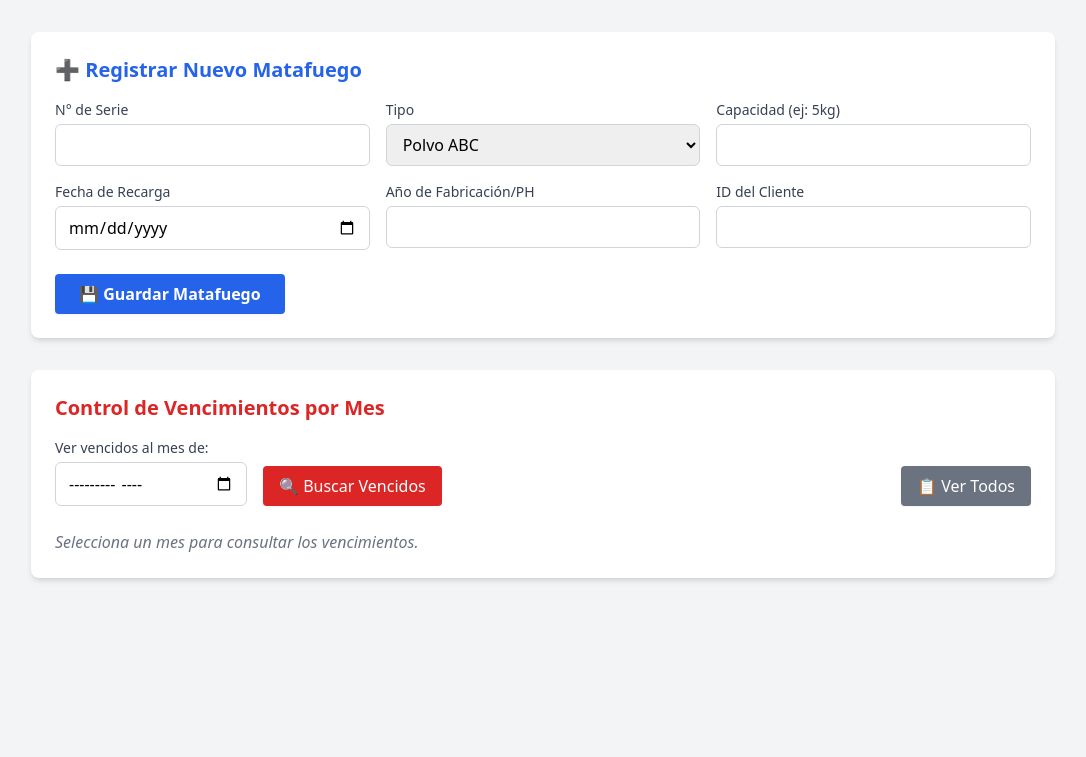
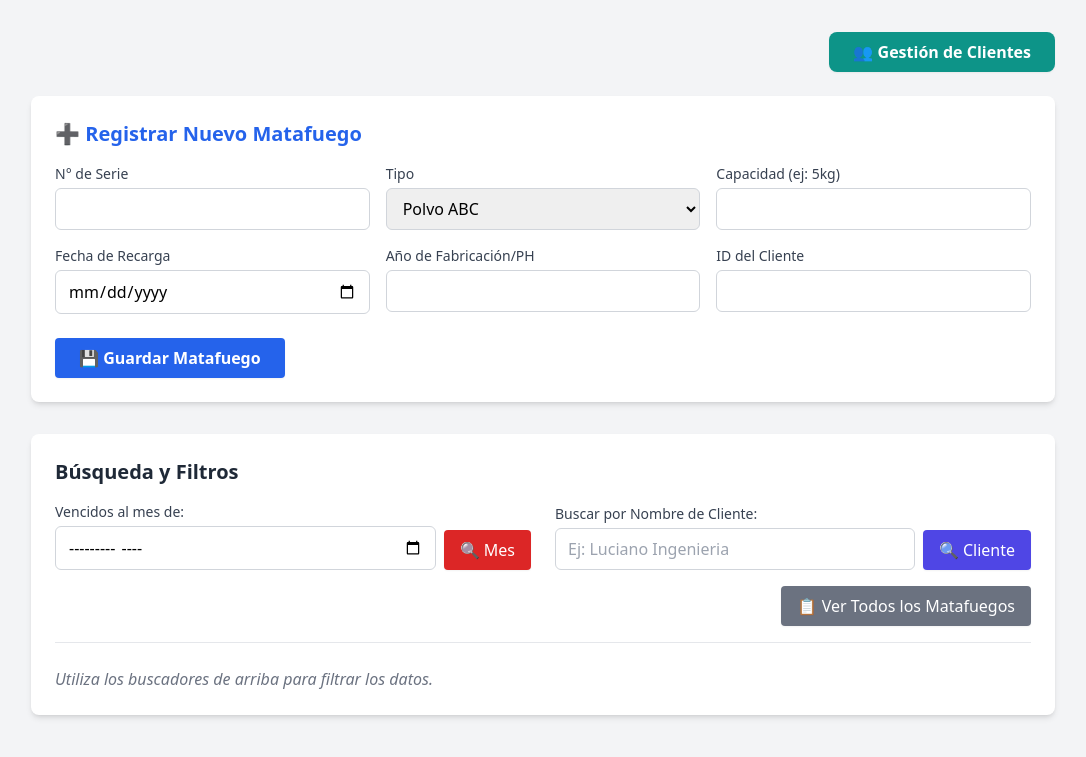
Before and after one commit to LucianoLosardo/Matafuegos-repositorio, a FastAPI app: page / in a window 1280 px wide. Shown: the top 757 px of the page, without its empty margins (97-1183 px from the left). Run offline with FastAPI, Linux system fonts and the light colour scheme; some libraries are stand-ins or nearby versions.

Commit message:
correciones de los endpoints

```diff
--- a/backend/app/templates/index.html
+++ b/backend/app/templates/index.html
@@ -7,6 +7,13 @@
     <script src="https://cdn.tailwindcss.com"></script>
 </head>
 <body class="bg-gray-100 p-8">
+
+    <div class="max-w-5xl mx-auto mb-6 flex justify-end">
+        <a href="/clientes"
+           class="bg-teal-600 text-white px-6 py-2 rounded-lg font-semibold hover:bg-teal-700 transition-colors shadow-sm flex items-center gap-2">
+            👥 Gestión de Clientes
+        </a>
+    </div>
 
     <div class="bg-white p-6 rounded-lg shadow-md max-w-5xl mx-auto">
         <h2 class="text-xl mb-4 font-semibold text-blue-600">➕ Registrar Nuevo Matafuego</h2>
@@ -70,37 +77,49 @@
     </div>
 
     <div class="bg-white p-6 rounded-lg shadow-md mt-8 max-w-5xl mx-auto">
-        <h2 class="text-xl mb-4 font-semibold text-red-600">Control de Vencimientos por Mes</h2>
+        <h2 class="text-xl mb-4 font-semibold text-gray-800">Búsqueda y Filtros</h2>
 
-        <form hx-get="/matafuegos/tabla"
-              hx-target="#lista-matafuegos"
-              class="flex items-end gap-4 mb-6">
+        <div class="grid grid-cols-1 md:grid-cols-2 gap-6 mb-4">
 
-            <div>
-                <label for="mes_busqueda" class="block text-sm font-medium text-gray-700 mb-1">
-                    Ver vencidos al mes de:
-                </label>
-                <input type="month"
-                       id="mes_busqueda"
-                       name="mes_busqueda"
-                       class="border border-gray-300 rounded-md px-3 py-2 focus:outline-none focus:ring-2 focus:ring-red-500">
-            </div>
+            <form hx-get="/matafuegos/tabla" hx-target="#lista-matafuegos" class="flex items-end gap-2">
+                <div class="flex-1">
+                    <label for="mes_busqueda" class="block text-sm font-medium text-gray-700 mb-1">
+                        Vencidos al mes de:
+                    </label>
+                    <input type="month" id="mes_busqueda" name="mes_busqueda"
+                           class="w-full border border-gray-300 rounded-md px-3 py-2 focus:outline-none focus:ring-2 focus:ring-red-500">
+                </div>
+                <button type="submit" class="bg-red-600 text-white px-4 py-2 rounded hover:bg-red-700 transition-colors shadow-sm">
+                    🔍 Mes
+                </button>
+            </form>
 
-            <button type="submit"
-                    class="bg-red-600 text-white px-4 py-2 rounded hover:bg-red-700 transition-colors shadow-sm">
-                🔍 Buscar Vencidos
-            </button>
+            <form hx-get="/matafuegos/tabla" hx-target="#lista-matafuegos" class="flex items-end gap-2">
+                <div class="flex-1">
+                    <label for="nombre_cliente" class="block text-sm font-medium text-gray-700 mb-1">
+                        Buscar por Nombre de Cliente:
+                    </label>
+                    <input type="text" id="nombre_cliente" name="nombre_cliente" placeholder="Ej: Luciano Ingenieria"
+                           class="w-full border border-gray-300 rounded-md px-3 py-2 focus:outline-none focus:ring-2 focus:ring-indigo-500">
+                </div>
+                <button type="submit" class="bg-indigo-600 text-white px-4 py-2 rounded hover:bg-indigo-700 transition-colors shadow-sm">
+                    🔍 Cliente
+                </button>
+            </form>
 
+        </div>
+
+        <div class="flex justify-end mb-6 border-b pb-4 border-gray-200">
             <button type="button"
                     hx-get="/matafuegos/tabla"
                     hx-target="#lista-matafuegos"
-                    class="bg-gray-500 text-white px-4 py-2 rounded hover:bg-gray-600 transition-colors shadow-sm ml-auto">
-                📋 Ver Todos
+                    class="bg-gray-500 text-white px-4 py-2 rounded hover:bg-gray-600 transition-colors shadow-sm">
+                📋 Ver Todos los Matafuegos
             </button>
-        </form>
+        </div>
 
         <div id="lista-matafuegos" class="overflow-x-auto">
-            <p class="text-gray-500 italic">Selecciona un mes para consultar los vencimientos.</p>
+            <p class="text-gray-500 italic">Utiliza los buscadores de arriba para filtrar los datos.</p>
         </div>
     </div>
 
--- a/backend/app/templates/matafuegos/lista_matafuegos.html
+++ b/backend/app/templates/matafuegos/lista_matafuegos.html
@@ -6,7 +6,7 @@
             <th class="py-3 px-4 text-left font-semibold">Tipo</th>
             <th class="py-3 px-4 text-left font-semibold">Capacidad</th>
             <th class="py-3 px-4 text-left font-semibold">Última Recarga</th>
-            <th class="py-3 px-4 text-left font-semibold">Año Fab.</th>
+            <th class="py-3 px-4 text-left font-semibold">Año Fab/PH.</th>
             <th class="py-3 px-4 text-left font-semibold">Cliente</th>
         </tr>
     </thead>
```
Also changed, not shown: backend/app/endpoints/matafuegos.py (+8 -5 lines), 1 other file.
